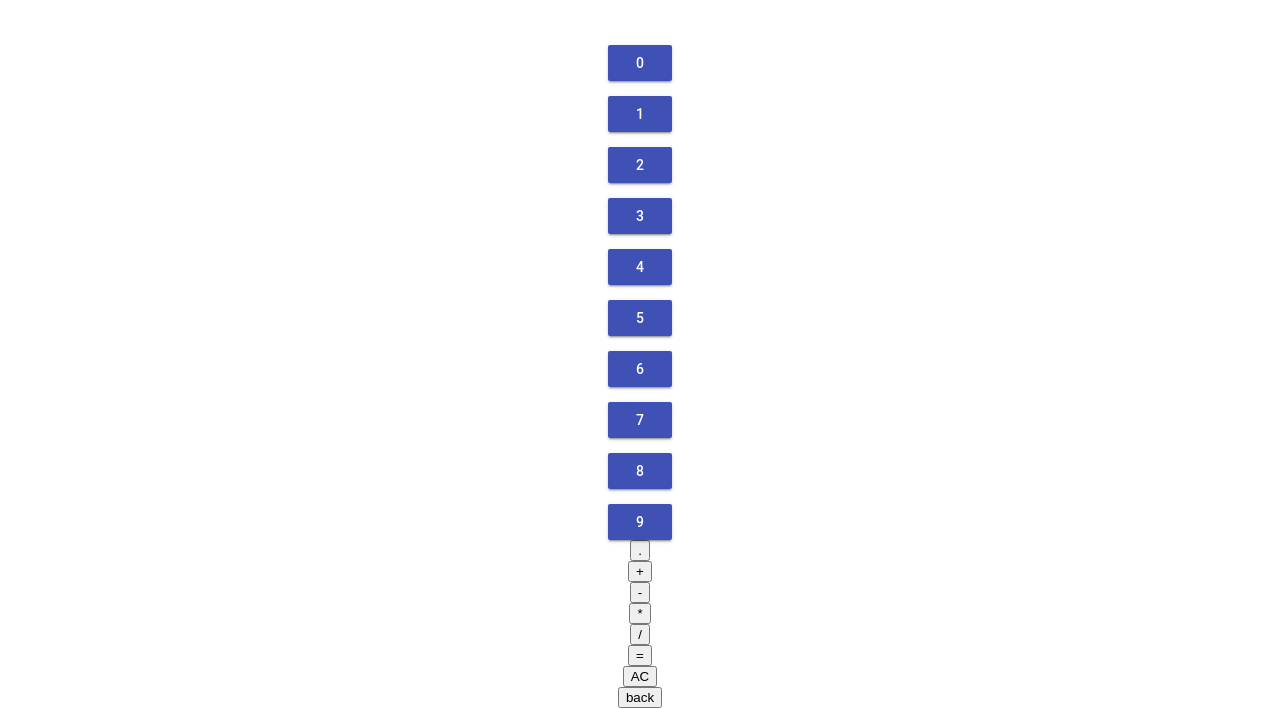
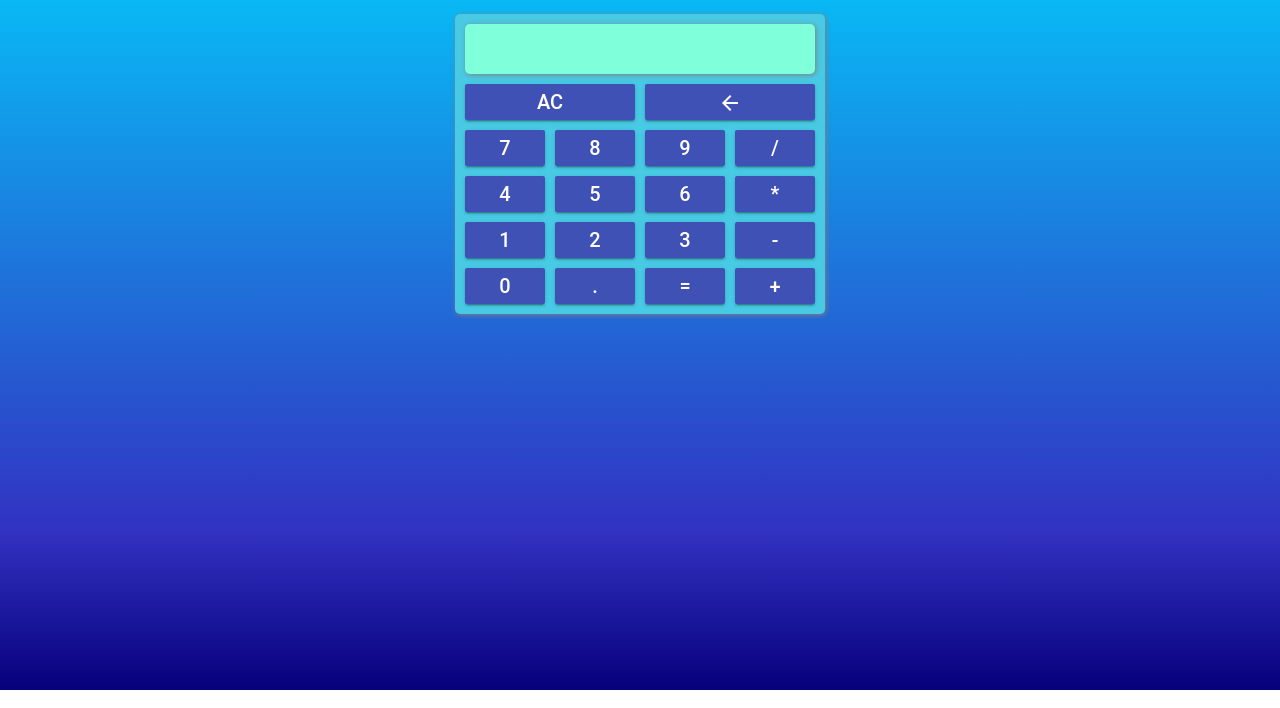
Before and after one commit to IV4NGM/javascript-ivangm, a plain HTML site: page 7-proyectos/7.1-miniproyectos/7.1.2-calculadora/index.html in a window 1280 px wide. Shown: the part 110-818 px from the top of the page. Drawn offline with nearby package versions, Linux system fonts and the light colour scheme; files that its build step writes are made by us from their sources.

Commit message:
Calculadora con estilos añadida

```diff
--- /dev/null
+++ b/7-proyectos/7.1-miniproyectos/7.1.2-calculadora/css/style.css
@@ -0,0 +1,62 @@
+body{
+    font-size: 20px;
+    display: flex;
+    flex-direction: column;
+    align-items: center;
+    background: rgb(7,0,124);
+    background: linear-gradient(0deg, rgba(7,0,124,1) 0%, rgba(50,50,194,1) 20%, rgba(0,212,255,1) 100%);
+}
+
+h1{
+    color: #03045e;
+}
+
+.calculadora{
+    width: 20%;
+    display: grid;
+    grid-template-columns: repeat(4, 80px);
+    grid-gap: 10px;
+}
+
+.mdl-button{
+    width: 100%;
+    font-size: 20px;
+}
+
+#AC{
+    grid-column: 1 / 3;
+}
+
+#back{
+    grid-column: 3 / 5;
+}
+
+.screenCard{
+    display: flex;
+    justify-content: right;
+    align-items: flex-end;
+    width: 350px;
+    background-color: #80ffdb;
+    height: 50px;
+    border-radius: 5px;
+    box-shadow: 1px 1px 5px grey;
+    margin-bottom: 10px;
+}
+
+#screen{
+    display: flex;
+    justify-content: center;
+    align-items: center;
+    font-size: 20px;
+    margin-right: 15px;
+    vertical-align: middle;
+}
+
+.calculadora-wrapper{
+    display: flex;
+    flex-direction: column;
+    background-color: #48cae4;
+    padding: 10px;
+    border-radius: 5px;
+    box-shadow: 1px 1px 5px grey;
+}
--- a/7-proyectos/7.1-miniproyectos/7.1.2-calculadora/index.html
+++ b/7-proyectos/7.1-miniproyectos/7.1.2-calculadora/index.html
@@ -12,10 +12,38 @@
 </head>
 <body>
     <h1>Calculadora</h1>
-    <p id="screen"></p>
-    <!-- Colored raised button -->
-    <button id="0" class="mdl-button mdl-js-button mdl-button--raised mdl-button--colored">
-        0
+    <div class="calculadora-wrapper">
+        <div class="screenCard"><p id="screen"></p></div>
+        <div class="calculadora">
+            <button id="AC" class="mdl-button mdl-js-button mdl-button--raised mdl-button--colored">
+                AC
+            </button>
+            <button id="back" class="mdl-button mdl-js-button mdl-button--raised mdl-button--colored">
+                <i class="material-icons">arrow_back</i>
+            </button>
+            <button id="7" class="mdl-button mdl-js-button mdl-button--raised mdl-button--colored">
+                7
+            </button>
+            <button id="8" class="mdl-button mdl-js-button mdl-button--raised mdl-button--colored">
+                8
+            </button>
+            <button id="9" class="mdl-button mdl-js-button mdl-button--raised mdl-button--colored">
+                9
+            </button>
+            <button id="/" class="mdl-button mdl-js-button mdl-button--raised mdl-button--colored">
+                /
+            </button>
+            <button id="4" class="mdl-button mdl-js-button mdl-button--raised mdl-button--colored">
+                4
+            </button>
+            <button id="5" class="mdl-button mdl-js-button mdl-button--raised mdl-button--colored">
+                5
+            </button>
+            <button id="6" class="mdl-button mdl-js-button mdl-button--raised mdl-button--colored">
+                6
+            </button>
+            <button id="*" class="mdl-button mdl-js-button mdl-button--raised mdl-button--colored">
+                *
             </button>
             <button id="1" class="mdl-button mdl-js-button mdl-button--raised mdl-button--colored">
                 1
@@ -26,32 +54,23 @@
             <button id="3" class="mdl-button mdl-js-button mdl-button--raised mdl-button--colored">
                 3
             </button>
-    <button id="4" class="mdl-button mdl-js-button mdl-button--raised mdl-button--colored">
-        4
+            <button id="-" class="mdl-button mdl-js-button mdl-button--raised mdl-button--colored">
+                -
             </button>
-    <button id="5" class="mdl-button mdl-js-button mdl-button--raised mdl-button--colored">
-        5
+            <button id="0" class="mdl-button mdl-js-button mdl-button--raised mdl-button--colored">
+                0
             </button>
-    <button id="6" class="mdl-button mdl-js-button mdl-button--raised mdl-button--colored">
-        6
+            <button id="." class="mdl-button mdl-js-button mdl-button--raised mdl-button--colored">
+                .
             </button>
-    <button id="7" class="mdl-button mdl-js-button mdl-button--raised mdl-button--colored">
-        7
+            <button id="=" class="mdl-button mdl-js-button mdl-button--raised mdl-button--colored">
+                =
             </button>
-    <button id="8" class="mdl-button mdl-js-button mdl-button--raised mdl-button--colored">
-        8
+            <button id="+" class="mdl-button mdl-js-button mdl-button--raised mdl-button--colored">
+                +
             </button>
-    <button id="9" class="mdl-button mdl-js-button mdl-button--raised mdl-button--colored">
-        9
-    </button>
-    <button id=".">.</button>
-    <button id="+">+</button>
-    <button id="-">-</button>
-    <button id="*">*</button>
-    <button id="/">/</button>
-    <button id="=">=</button>
-    <button id="AC">AC</button>
-    <button id="back">back</button>
+        </div>
+    </div>
     <script src="./js/index.js"></script>
 </body>
 </html>
```
Lines whose indentation alone changed are shown as unchanged.
